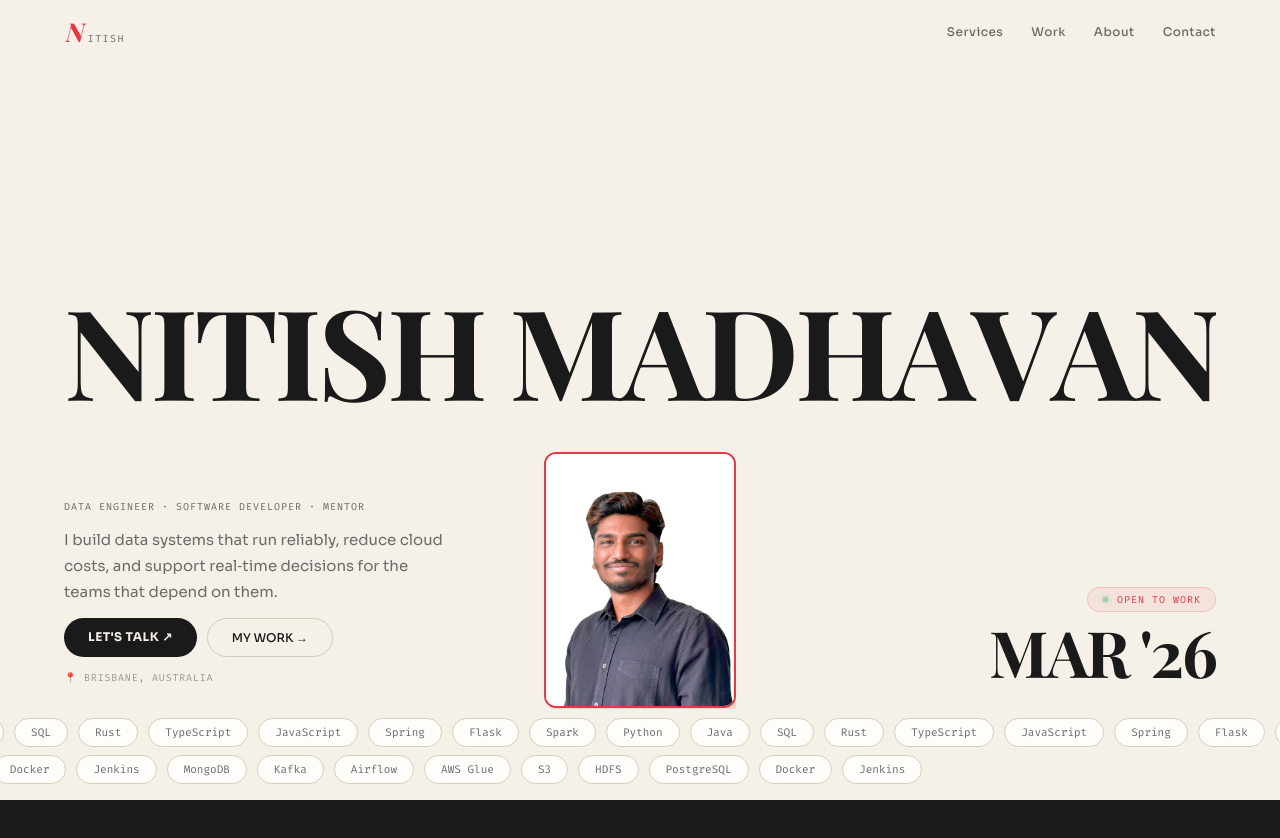
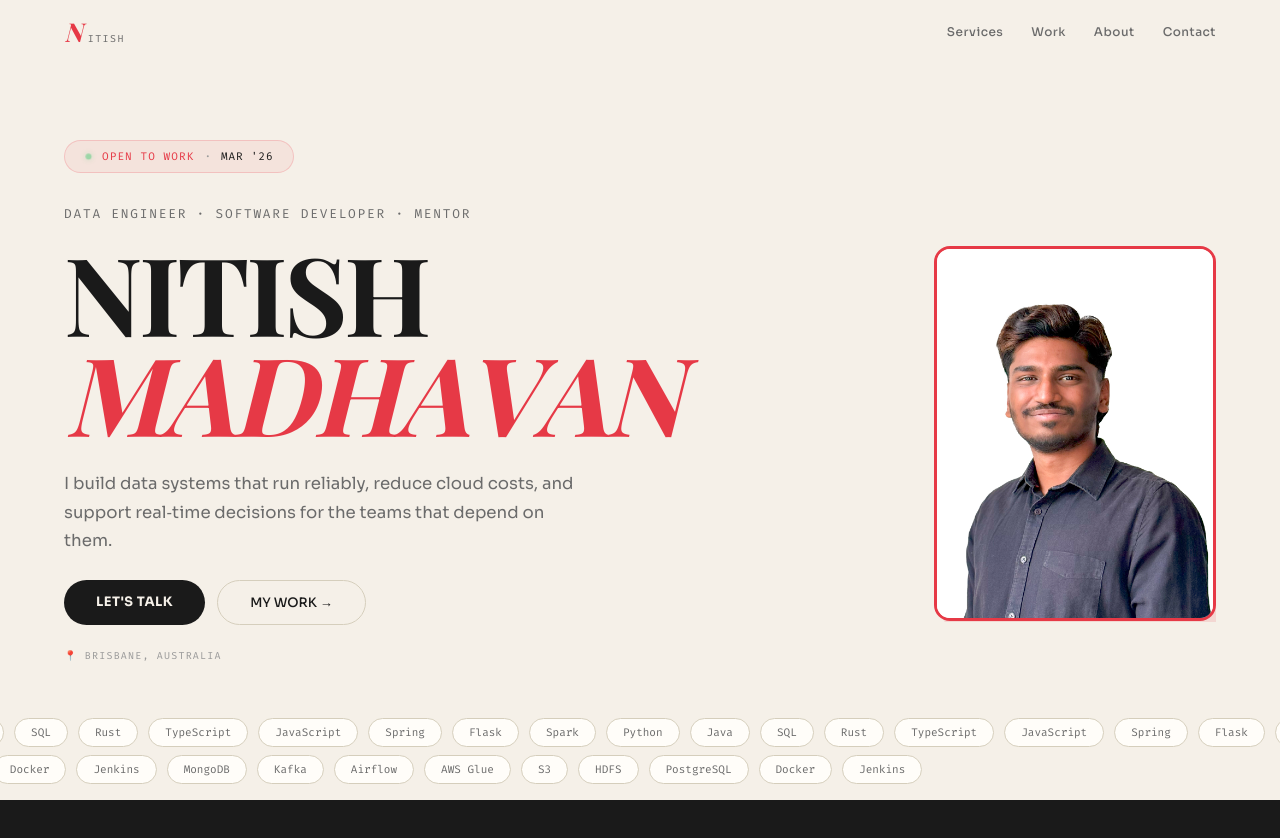
Before and after one commit to nitishrmadhavan/nitishrmadhavan.github.io, a React (Vite) app: page / in a window 1280 px wide. Shown: the top 838 px of the page. Built offline with nearby package versions, Linux system fonts and the light colour scheme; a web font is replaced by a local one.

Commit message:
Major update 2

```diff
--- a/src/App.jsx
+++ b/src/App.jsx
@@ -91,13 +91,13 @@ function ScrollBanner({ text, speed = 28, outlined = false, dark = false }) {
   );
 }
 
-function TechMarquee({ items, reverse = false, speed = 34 }) {
+function TechMarquee({ items, reverse = false, speed = 34, dark = false }) {
   const d = [...items, ...items];
   return (
     <div style={{ overflow: "hidden", width: "100%" }}>
       <div style={{ display: "flex", gap: "10px", width: "max-content", animation: `${reverse ? "bannerScrollR" : "bannerScroll"} ${speed}s linear infinite` }}>
         {d.map((item, i) => (
-          <span key={i} style={{ padding: "6px 16px", borderRadius: "999px", border: `1px solid ${C.border}`, background: C.white, color: C.muted, fontSize: "11px", fontFamily: F.mono, whiteSpace: "nowrap" }}>{item}</span>
+          <span key={i} style={{ padding: "6px 16px", borderRadius: "999px", border: `1px solid ${dark ? C.borderDark : C.border}`, background: dark ? C.darkSoft : C.white, color: dark ? C.darkMuted : C.muted, fontSize: "11px", fontFamily: F.mono, whiteSpace: "nowrap" }}>{item}</span>
         ))}
       </div>
     </div>
@@ -213,7 +213,7 @@ function Nav() {
 
 
 // ═══════════════════════════════════════════
-// CARD 0 — HERO
+// CARD 0 — HERO (dark, reference layout)
 // ═══════════════════════════════════════════
 function Hero() {
   const nameRef  = useRef(null);
@@ -221,78 +221,133 @@ function Hero() {
   const metaRef  = useRef(null);
   const badgeRef = useRef(null);
   const marqRef  = useRef(null);
+  const descRef  = useRef(null);
 
   useEffect(() => {
     const letters = nameRef.current?.querySelectorAll(".hl");
     if (!letters?.length) return;
     const tl = gsap.timeline({ defaults: { ease: "power4.out" } });
-    tl.fromTo(letters, { yPercent: 115, opacity: 0 }, { yPercent: 0, opacity: 1, stagger: 0.028, duration: 1.0 }, 0)
-      .fromTo(photoRef.current, { clipPath: "inset(0 0 100% 0)", opacity: 0, scale: 1.14 }, { clipPath: "inset(0 0 0% 0)", opacity: 1, scale: 1, duration: 1.1, ease: "power3.inOut" }, 0.3)
-      .fromTo(metaRef.current, { y: 32, opacity: 0 }, { y: 0, opacity: 1, duration: 0.85 }, 0.55)
-      .fromTo(badgeRef.current, { y: 32, opacity: 0 }, { y: 0, opacity: 1, duration: 0.85 }, 0.65)
-      .fromTo(marqRef.current, { y: 20, opacity: 0 }, { y: 0, opacity: 1, duration: 0.65 }, 0.82);
+    tl.fromTo(badgeRef.current, { y: -20, opacity: 0 }, { y: 0, opacity: 1, duration: 0.7 }, 0)
+      .fromTo(metaRef.current, { y: 20, opacity: 0 }, { y: 0, opacity: 1, duration: 0.7 }, 0.15)
+      .fromTo(letters, { yPercent: 115, opacity: 0 }, { yPercent: 0, opacity: 1, stagger: 0.025, duration: 1.0 }, 0.2)
+      .fromTo(photoRef.current, { clipPath: "inset(0 0 100% 0)", opacity: 0, scale: 1.08 }, { clipPath: "inset(0 0 0% 0)", opacity: 1, scale: 1, duration: 1.1, ease: "power3.inOut" }, 0.35)
+      .fromTo(descRef.current, { y: 28, opacity: 0 }, { y: 0, opacity: 1, duration: 0.85 }, 0.6)
+      .fromTo(marqRef.current, { y: 20, opacity: 0 }, { y: 0, opacity: 1, duration: 0.65 }, 0.85);
     return () => tl.kill();
   }, []);
 
   return (
-    <div style={{ display: "flex", flexDirection: "column", minHeight: "100vh" }}>
-      <div style={{ flex: 1, display: "flex", flexDirection: "column", justifyContent: "flex-end", padding: "80px clamp(20px,5vw,72px) 0" }}>
-        <div style={{ overflow: "hidden" }}>
-          <h1 ref={nameRef} className="hero-name" style={{
-            fontFamily: F.display, fontSize: "clamp(32px, 9.8vw, 172px)",
-            fontWeight: 700, color: C.dark, lineHeight: 0.88,
-            letterSpacing: "-0.03em", margin: 0, whiteSpace: "nowrap", userSelect: "none",
+    <div style={{ display: "flex", flexDirection: "column", minHeight: "100vh", color: C.dark }}>
+      {/* Main content area */}
+      <div style={{ flex: 1, display: "flex", flexDirection: "column", justifyContent: "center", padding: "100px clamp(20px,5vw,72px) 0" }}>
+
+        {/* Badge row */}
+        <div ref={badgeRef} style={{ marginBottom: "clamp(24px,4vh,40px)" }}>
+          <div style={{
+            display: "inline-flex", alignItems: "center", gap: "10px",
+            padding: "8px 20px", borderRadius: "999px",
+            border: `1px solid ${C.redBorder}`, background: C.redDim,
           }}>
-            {"NITISH MADHAVAN".split("").map((ch, i) => (
-              <span key={i} className="hl" style={{ display: "inline-block" }}>{ch === " " ? "\u00A0" : ch}</span>
-            ))}
-          </h1>
+            <span style={{ width: "7px", height: "7px", borderRadius: "50%", background: "#22C55E", boxShadow: "0 0 8px #22C55E80", animation: "pulse 2s infinite", flexShrink: 0 }} />
+            <span style={{ color: C.red, fontSize: "11px", fontFamily: F.mono, letterSpacing: "0.1em" }}>OPEN TO WORK</span>
+            <span style={{ color: C.dim, fontSize: "11px", fontFamily: F.mono }}>·</span>
+            <span style={{ color: C.dark, fontSize: "11px", fontFamily: F.mono, letterSpacing: "0.08em" }}>MAR '26</span>
+          </div>
         </div>
 
+        {/* Two-column: left text, right photo */}
         <div className="hero-grid" style={{
-          display: "grid", gridTemplateColumns: "1fr auto 1fr",
-          alignItems: "flex-end", gap: "clamp(12px,2.5vw,40px)",
-          padding: "clamp(20px,3vh,40px) 0 clamp(16px,2.2vh,28px)",
+          display: "grid", gridTemplateColumns: "1fr auto",
+          gap: "clamp(24px,5vw,80px)", alignItems: "center",
         }}>
-          <div ref={metaRef} className="hero-left" style={{ display: "flex", flexDirection: "column", gap: "14px" }}>
-            <p style={{ fontFamily: F.mono, fontSize: "10px", color: C.muted, letterSpacing: "0.1em", textTransform: "uppercase", margin: 0 }}>
+          {/* LEFT — text */}
+          <div>
+            {/* Subtitle */}
+            <p ref={metaRef} style={{
+              fontFamily: F.mono, fontSize: "clamp(10px,1vw,13px)", color: C.muted,
+              letterSpacing: "0.14em", textTransform: "uppercase", margin: "0 0 clamp(16px,2.5vh,28px)",
+            }}>
               Data Engineer · Software Developer · Mentor
             </p>
-            <p style={{ fontFamily: F.body, fontSize: "clamp(12px,1.2vw,15px)", color: C.muted, maxWidth: "34ch", lineHeight: 1.72, margin: 0 }}>
-              I build data systems that run reliably, reduce cloud costs, and support real‑time decisions for the teams that depend on them.
-            </p>
-            <div style={{ display: "flex", gap: "10px", flexWrap: "wrap" }}>
-              <a href="#contact" style={{ padding: "11px 24px", borderRadius: "999px", background: C.dark, color: C.cream, textDecoration: "none", fontFamily: F.body, fontWeight: 700, fontSize: "12px", letterSpacing: "0.04em", transition: "background 0.25s, transform 0.25s" }}
-                onMouseEnter={e => { e.currentTarget.style.background = C.red; e.currentTarget.style.transform = "translateY(-2px)"; }}
-                onMouseLeave={e => { e.currentTarget.style.background = C.dark; e.currentTarget.style.transform = "none"; }}>LET'S TALK ↗</a>
-              <a href="#work" style={{ padding: "11px 24px", borderRadius: "999px", border: `1px solid ${C.border}`, color: C.dark, textDecoration: "none", fontFamily: F.body, fontWeight: 500, fontSize: "12px", transition: "border-color 0.3s" }}
-                onMouseEnter={e => e.currentTarget.style.borderColor = C.red} onMouseLeave={e => e.currentTarget.style.borderColor = C.border}>MY WORK →</a>
+
+            {/* Name — NITISH white, MADHAVAN red italic */}
+            <div style={{ overflow: "hidden", marginBottom: "clamp(20px,3.5vh,36px)" }}>
+              <h1 ref={nameRef} className="hero-name" style={{
+                fontFamily: F.display, fontSize: "clamp(40px, 8.5vw, 140px)",
+                fontWeight: 700, lineHeight: 0.92,
+                letterSpacing: "-0.03em", margin: 0, userSelect: "none",
+              }}>
+                {"NITISH".split("").map((ch, i) => (
+                  <span key={i} className="hl" style={{ display: "inline-block", color: C.dark }}>
+                    {ch}
+                  </span>
+                ))}
+                <br />
+                {"MADHAVAN".split("").map((ch, i) => (
+                  <span key={i + 10} className="hl" style={{ display: "inline-block", color: C.red, fontStyle: "italic" }}>
+                    {ch}
+                  </span>
+                ))}
+              </h1>
             </div>
-            <p style={{ fontFamily: F.mono, fontSize: "10px", color: C.dim, letterSpacing: "0.08em", margin: 0 }}>📍 BRISBANE, AUSTRALIA</p>
-          </div>
 
-          <div className="hero-photo-wrap" style={{ display: "flex", justifyContent: "center", alignSelf: "flex-end" }}>
-            <div ref={photoRef} style={{
-              width: "clamp(120px,15vw,240px)", aspectRatio: "3/4",
-              borderRadius: "12px", overflow: "hidden",
-              border: `2.5px solid ${C.red}`, boxShadow: `8px 8px 0 ${C.red}22`,
-              transform: "translateY(clamp(18px,3vh,40px))", position: "relative", zIndex: 2,
-            }}>
-              <SafeImage src="/hero-nitish.jpg" alt="Nitish Madhavan" placeholderLabel="NITISH"
-                style={{ width: "100%", height: "100%", objectFit: "cover", objectPosition: "top", filter: "grayscale(8%)" }} />
+            {/* Description + buttons */}
+            <div ref={descRef}>
+              <p style={{
+                fontFamily: F.body, fontSize: "clamp(14px,1.3vw,18px)",
+                color: C.muted, maxWidth: "42ch", lineHeight: 1.72, margin: "0 0 clamp(20px,3vh,32px)",
+              }}>
+                I build data systems that run reliably, reduce cloud costs, and support real‑time decisions for the teams that depend on them.
+              </p>
+
+              <div style={{ display: "flex", gap: "12px", flexWrap: "wrap", marginBottom: "clamp(20px,3vh,32px)" }}>
+                <a href="#contact" style={{
+                  padding: "13px 32px", borderRadius: "999px", background: C.dark,
+                  color: C.cream, textDecoration: "none", fontFamily: F.body,
+                  fontWeight: 700, fontSize: "13px", letterSpacing: "0.04em",
+                  transition: "background 0.25s, transform 0.25s",
+                }}
+                  onMouseEnter={e => { e.currentTarget.style.background = C.red; e.currentTarget.style.transform = "translateY(-2px)"; }}
+                  onMouseLeave={e => { e.currentTarget.style.background = C.dark; e.currentTarget.style.transform = "none"; }}>
+                  LET'S TALK
+                </a>
+                <a href="#work" style={{
+                  padding: "13px 32px", borderRadius: "999px",
+                  border: `1px solid ${C.border}`, color: C.dark,
+                  textDecoration: "none", fontFamily: F.body, fontWeight: 500,
+                  fontSize: "13px", transition: "border-color 0.3s",
+                }}
+                  onMouseEnter={e => e.currentTarget.style.borderColor = C.red}
+                  onMouseLeave={e => e.currentTarget.style.borderColor = C.border}>
+                  MY WORK →
+                </a>
+              </div>
+
+              {/* Location cities */}
+              <div style={{ display: "flex", alignItems: "center", gap: "8px" }}>
+                <span style={{ fontFamily: F.mono, fontSize: "10px", color: C.dim, letterSpacing: "0.12em" }}>
+                  📍 BRISBANE, AUSTRALIA
+                </span>
+              </div>
             </div>
           </div>
 
-          <div ref={badgeRef} className="hero-right" style={{ display: "flex", flexDirection: "column", alignItems: "flex-end", gap: "8px", justifyContent: "flex-end" }}>
-            <div style={{ display: "inline-flex", alignItems: "center", gap: "8px", padding: "5px 14px", borderRadius: "999px", border: `1px solid ${C.redBorder}`, background: C.redDim }}>
-              <span style={{ width: "7px", height: "7px", borderRadius: "50%", background: "#22C55E", boxShadow: "0 0 8px #22C55E80", animation: "pulse 2s infinite", flexShrink: 0 }} />
-              <span style={{ color: C.red, fontSize: "10px", fontFamily: F.mono, letterSpacing: "0.1em" }}>OPEN TO WORK</span>
+          {/* RIGHT — photo */}
+          <div className="hero-photo-wrap" style={{ display: "flex", flexDirection: "column", alignItems: "center" }}>
+            <div ref={photoRef} style={{
+              width: "clamp(180px,22vw,340px)", aspectRatio: "3/4",
+              borderRadius: "16px", overflow: "hidden",
+              border: `3px solid ${C.red}`,
+              boxShadow: `8px 8px 0 ${C.red}22`,
+            }}>
+              <SafeImage src="/hero-nitish.jpg" alt="Nitish Madhavan" placeholderLabel="NITISH"
+                style={{ width: "100%", height: "100%", objectFit: "cover", objectPosition: "top" }} />
             </div>
-            <p className="hero-date" style={{ fontFamily: F.display, fontSize: "clamp(24px,5vw,76px)", fontWeight: 700, color: C.dark, letterSpacing: "-0.03em", lineHeight: 1, margin: 0, textAlign: "right" }}>MAR '26</p>
           </div>
         </div>
       </div>
 
+      {/* Tech marquee */}
       <div ref={marqRef} style={{ display: "flex", flexDirection: "column", gap: "8px", padding: "16px 0" }}>
         <TechMarquee items={["Python", "Java", "SQL", "Rust", "TypeScript", "JavaScript", "Spring", "Flask", "Spark"]} speed={36} />
         <TechMarquee items={["MongoDB", "Kafka", "Airflow", "AWS Glue", "S3", "HDFS", "PostgreSQL", "Docker", "Jenkins"]} reverse speed={32} />
@@ -659,20 +714,18 @@ export default function Portfolio() {
         @media (max-width: 768px) {
           .dsk-nav { display: none !important; }
           .mob-nav { display: block !important; }
-          .hero-grid { grid-template-columns: 1fr !important; gap: 24px !important; }
-          .hero-name { font-size: clamp(28px, 10vw, 48px) !important; white-space: normal !important; line-height: 0.95 !important; }
-          .hero-photo-wrap { order: -1; justify-content: flex-start !important; }
-          .hero-photo-wrap > div { transform: none !important; width: 120px !important; }
-          .hero-right { align-items: flex-start !important; }
-          .hero-date { text-align: left !important; }
+          .hero-grid { grid-template-columns: 1fr !important; gap: 32px !important; }
+          .hero-name { font-size: clamp(36px, 12vw, 56px) !important; }
+          .hero-photo-wrap { order: -1; align-items: flex-start !important; }
+          .hero-photo-wrap > div:first-child { width: 140px !important; }
           .work-grid { grid-template-columns: 1fr !important; }
           .work-num-col { display: none !important; }
           .svc-row { grid-template-columns: 1fr !important; gap: 8px !important; }
         }
         @media (min-width: 769px) { .mob-nav { display: none !important; } }
         @media (min-width: 769px) and (max-width: 1024px) {
-          .hero-grid { gap: 16px !important; }
-          .hero-photo-wrap > div { width: 140px !important; }
+          .hero-grid { gap: 24px !important; }
+          .hero-photo-wrap > div:first-child { width: 180px !important; }
         }
       `}</style>
 
```
